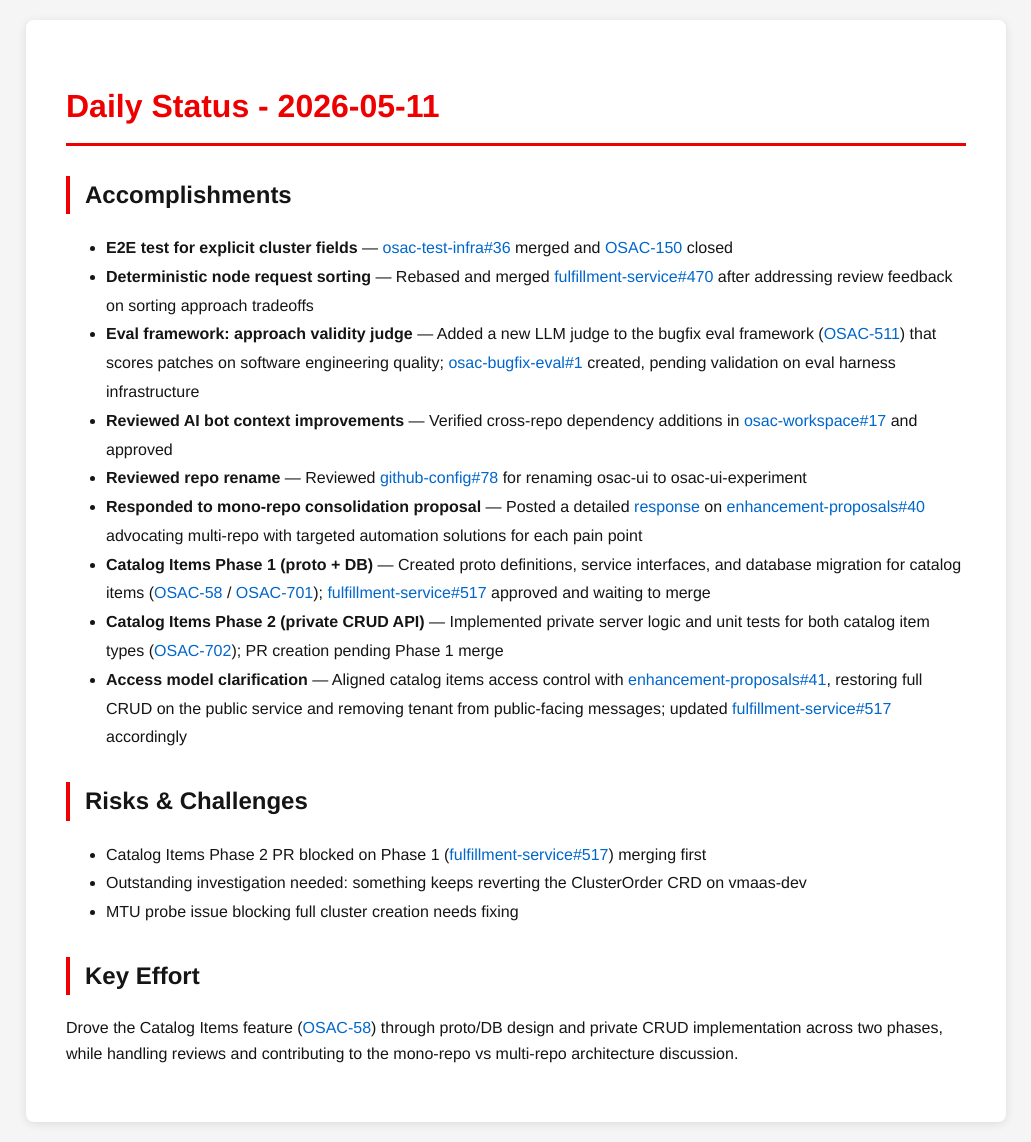
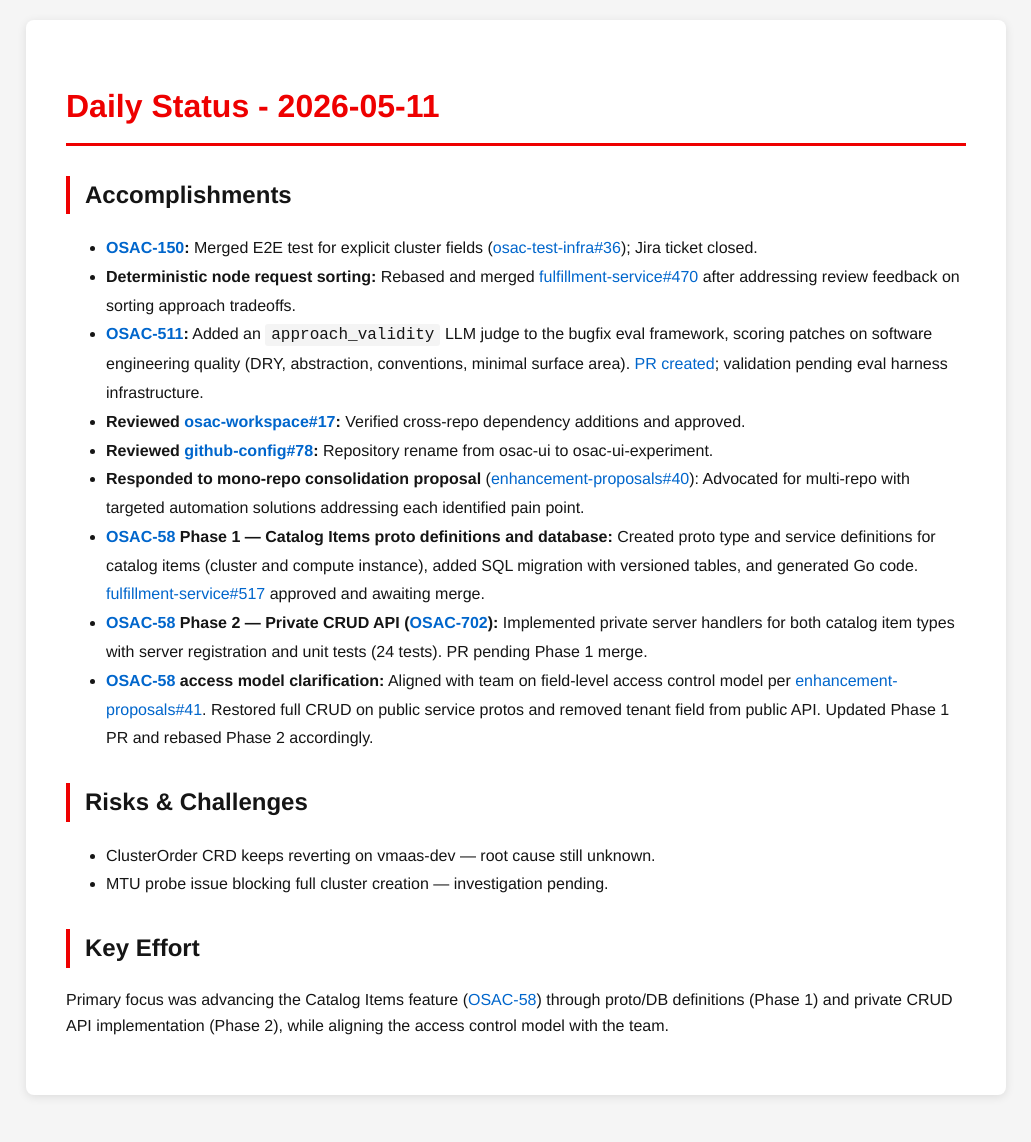
Before and after one commit to tzvatot/daily-status, a Jekyll site: the page built from 2026-05-11.md, in a window 1280 px wide. Shown: the whole page, without its empty margins (124-1155 px from the left). Built offline with Jekyll 4.4.1, drawn with Linux system fonts in a browser that asks for light colours; after the commit the page ends 1115 px from its top, so only the background shows below that.

Commit message:
Daily status update - 2026-05-11

```diff
--- a/2026-05-11.md
+++ b/2026-05-11.md
@@ -7,20 +7,19 @@
 # Daily Status - 2026-05-11
 
 ## Accomplishments
-- **E2E test for explicit cluster fields** — [osac-test-infra#36](https://github.com/osac-project/osac-test-infra/pull/36) merged and [OSAC-150](https://redhat.atlassian.net/browse/OSAC-150) closed
-- **Deterministic node request sorting** — Rebased and merged [fulfillment-service#470](https://github.com/osac-project/fulfillment-service/pull/470) after addressing review feedback on sorting approach tradeoffs
-- **Eval framework: approach validity judge** — Added a new LLM judge to the bugfix eval framework ([OSAC-511](https://redhat.atlassian.net/browse/OSAC-511)) that scores patches on software engineering quality; [osac-bugfix-eval#1](https://github.com/eranco74/osac-bugfix-eval/pull/1) created, pending validation on eval harness infrastructure
-- **Reviewed AI bot context improvements** — Verified cross-repo dependency additions in [osac-workspace#17](https://github.com/osac-project/osac-workspace/pull/17) and approved
-- **Reviewed repo rename** — Reviewed [github-config#78](https://github.com/osac-project/github-config/pull/78) for renaming osac-ui to osac-ui-experiment
-- **Responded to mono-repo consolidation proposal** — Posted a detailed [response](https://github.com/osac-project/enhancement-proposals/pull/40#issuecomment-4420565236) on [enhancement-proposals#40](https://github.com/osac-project/enhancement-proposals/pull/40) advocating multi-repo with targeted automation solutions for each pain point
-- **Catalog Items Phase 1 (proto + DB)** — Created proto definitions, service interfaces, and database migration for catalog items ([OSAC-58](https://redhat.atlassian.net/browse/OSAC-58) / [OSAC-701](https://redhat.atlassian.net/browse/OSAC-701)); [fulfillment-service#517](https://github.com/osac-project/fulfillment-service/pull/517) approved and waiting to merge
-- **Catalog Items Phase 2 (private CRUD API)** — Implemented private server logic and unit tests for both catalog item types ([OSAC-702](https://redhat.atlassian.net/browse/OSAC-702)); PR creation pending Phase 1 merge
-- **Access model clarification** — Aligned catalog items access control with [enhancement-proposals#41](https://github.com/osac-project/enhancement-proposals/pull/41), restoring full CRUD on the public service and removing tenant from public-facing messages; updated [fulfillment-service#517](https://github.com/osac-project/fulfillment-service/pull/517) accordingly
+- **[OSAC-150](https://redhat.atlassian.net/browse/OSAC-150):** Merged E2E test for explicit cluster fields ([osac-test-infra#36](https://github.com/osac-project/osac-test-infra/pull/36)); Jira ticket closed.
+- **Deterministic node request sorting:** Rebased and merged [fulfillment-service#470](https://github.com/osac-project/fulfillment-service/pull/470) after addressing review feedback on sorting approach tradeoffs.
+- **[OSAC-511](https://redhat.atlassian.net/browse/OSAC-511):** Added an `approach_validity` LLM judge to the bugfix eval framework, scoring patches on software engineering quality (DRY, abstraction, conventions, minimal surface area). [PR created](https://github.com/eranco74/osac-bugfix-eval/pull/1); validation pending eval harness infrastructure.
+- **Reviewed [osac-workspace#17](https://github.com/osac-project/osac-workspace/pull/17):** Verified cross-repo dependency additions and approved.
+- **Reviewed [github-config#78](https://github.com/osac-project/github-config/pull/78):** Repository rename from osac-ui to osac-ui-experiment.
+- **Responded to mono-repo consolidation proposal** ([enhancement-proposals#40](https://github.com/osac-project/enhancement-proposals/pull/40)): Advocated for multi-repo with targeted automation solutions addressing each identified pain point.
+- **[OSAC-58](https://redhat.atlassian.net/browse/OSAC-58) Phase 1 — Catalog Items proto definitions and database:** Created proto type and service definitions for catalog items (cluster and compute instance), added SQL migration with versioned tables, and generated Go code. [fulfillment-service#517](https://github.com/osac-project/fulfillment-service/pull/517) approved and awaiting merge.
+- **[OSAC-58](https://redhat.atlassian.net/browse/OSAC-58) Phase 2 — Private CRUD API ([OSAC-702](https://redhat.atlassian.net/browse/OSAC-702)):** Implemented private server handlers for both catalog item types with server registration and unit tests (24 tests). PR pending Phase 1 merge.
+- **[OSAC-58](https://redhat.atlassian.net/browse/OSAC-58) access model clarification:** Aligned with team on field-level access control model per [enhancement-proposals#41](https://github.com/osac-project/enhancement-proposals/pull/41). Restored full CRUD on public service protos and removed tenant field from public API. Updated Phase 1 PR and rebased Phase 2 accordingly.
 
 ## Risks & Challenges
-- Catalog Items Phase 2 PR blocked on Phase 1 ([fulfillment-service#517](https://github.com/osac-project/fulfillment-service/pull/517)) merging first
-- Outstanding investigation needed: something keeps reverting the ClusterOrder CRD on vmaas-dev
-- MTU probe issue blocking full cluster creation needs fixing
+- ClusterOrder CRD keeps reverting on vmaas-dev — root cause still unknown.
+- MTU probe issue blocking full cluster creation — investigation pending.
 
 ## Key Effort
-Drove the Catalog Items feature ([OSAC-58](https://redhat.atlassian.net/browse/OSAC-58)) through proto/DB design and private CRUD implementation across two phases, while handling reviews and contributing to the mono-repo vs multi-repo architecture discussion.
+Primary focus was advancing the Catalog Items feature ([OSAC-58](https://redhat.atlassian.net/browse/OSAC-58)) through proto/DB definitions (Phase 1) and private CRUD API implementation (Phase 2), while aligning the access control model with the team.
```
